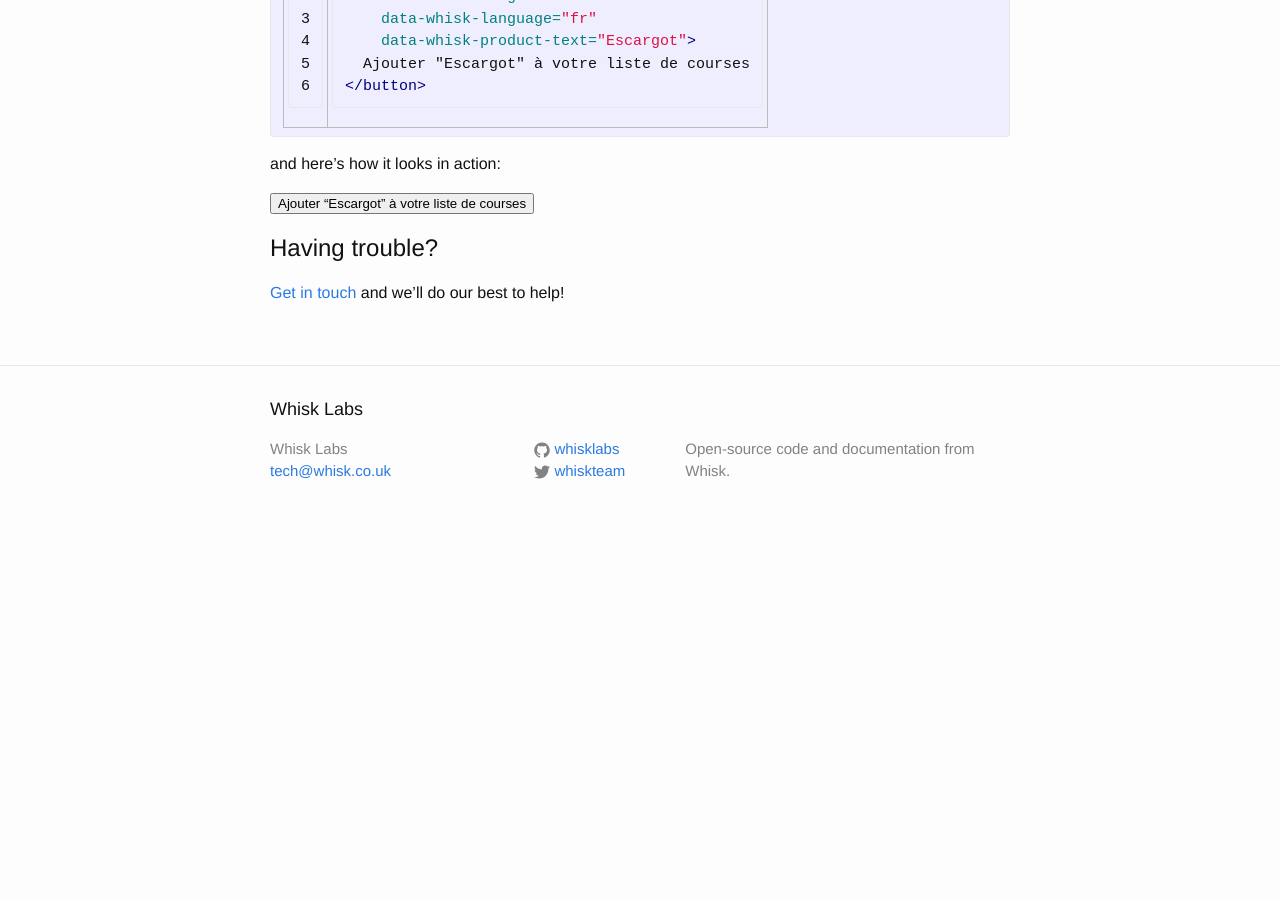
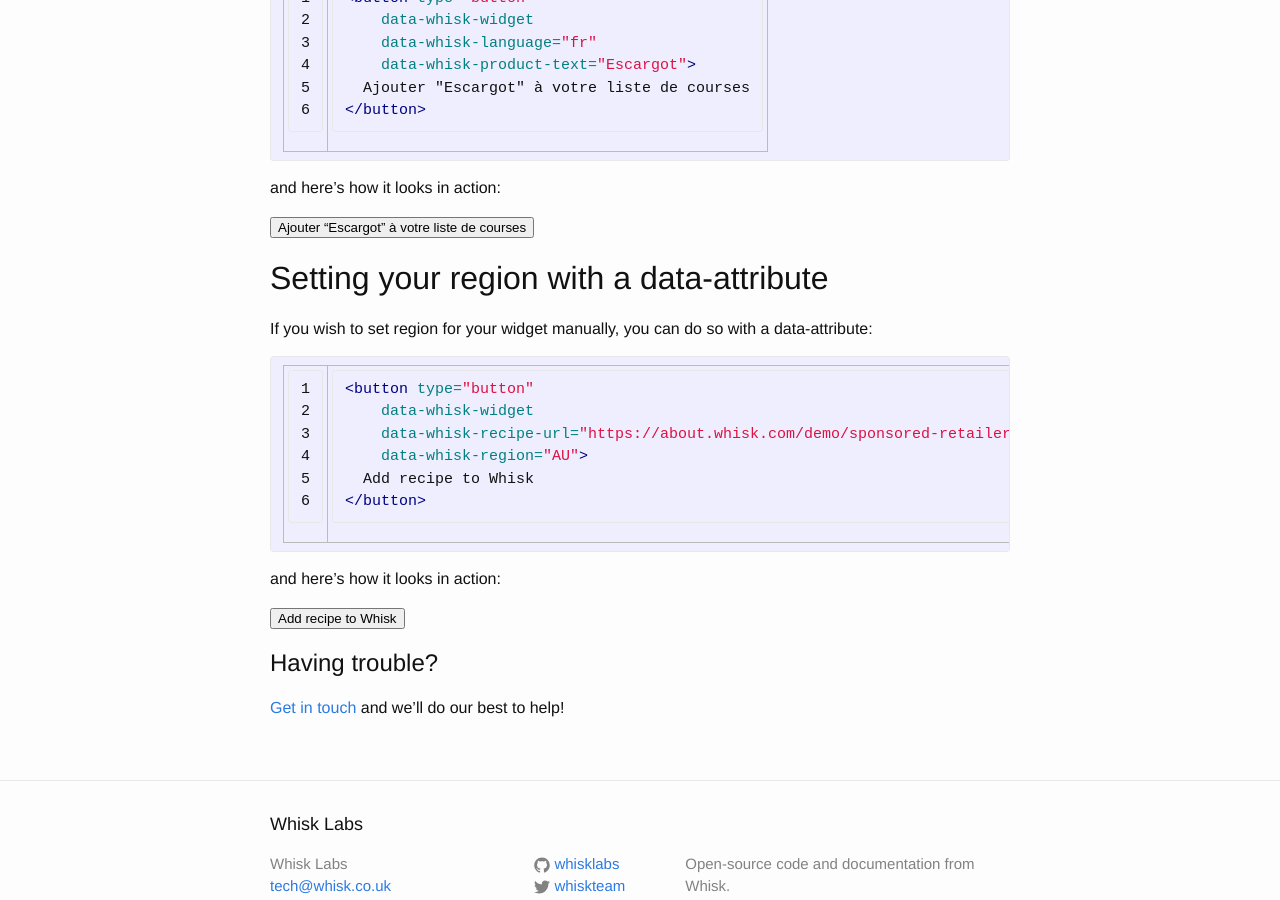
Before and after one commit to whisklabs/whisklabs.github.io, a Jekyll site: the page built from connect/index.md, in a window 1280 px wide and 900 px high, scrolled down 12448 px. Built offline with Jekyll 4.4.1, drawn with Linux system fonts in a browser that asks for light colours; nearby versions of some CDN libraries; a script that is not in the unit is left out; before the commit the page ends 12991 px from its top, so only the background shows below that; some of the changed text lies outside the part shown.

Commit message:
Update index.md

```diff
--- a/connect/index.md
+++ b/connect/index.md
@@ -557,8 +557,27 @@ and here's how it looks in action:
   Ajouter "Escargot" à votre liste de courses
 </button>
 
+## Setting your region with a data-attribute
 
+If you wish to set region for your widget manually, you can do so with a data-attribute:
 
+{% highlight html linenos %}
+<button type="button"
+    data-whisk-widget
+    data-whisk-recipe-url="https://about.whisk.com/demo/sponsored-retailer"
+    data-whisk-region="AU">
+  Add recipe to Whisk
+</button>
+{% endhighlight %}
+
+and here's how it looks in action:
+
+<button type="button"
+    data-whisk-widget
+    data-whisk-recipe-url="https://about.whisk.com/demo/sponsored-retailer"
+    data-whisk-region="AU">
+  Add recipe to Whisk
+</button>
 
 
 
```
